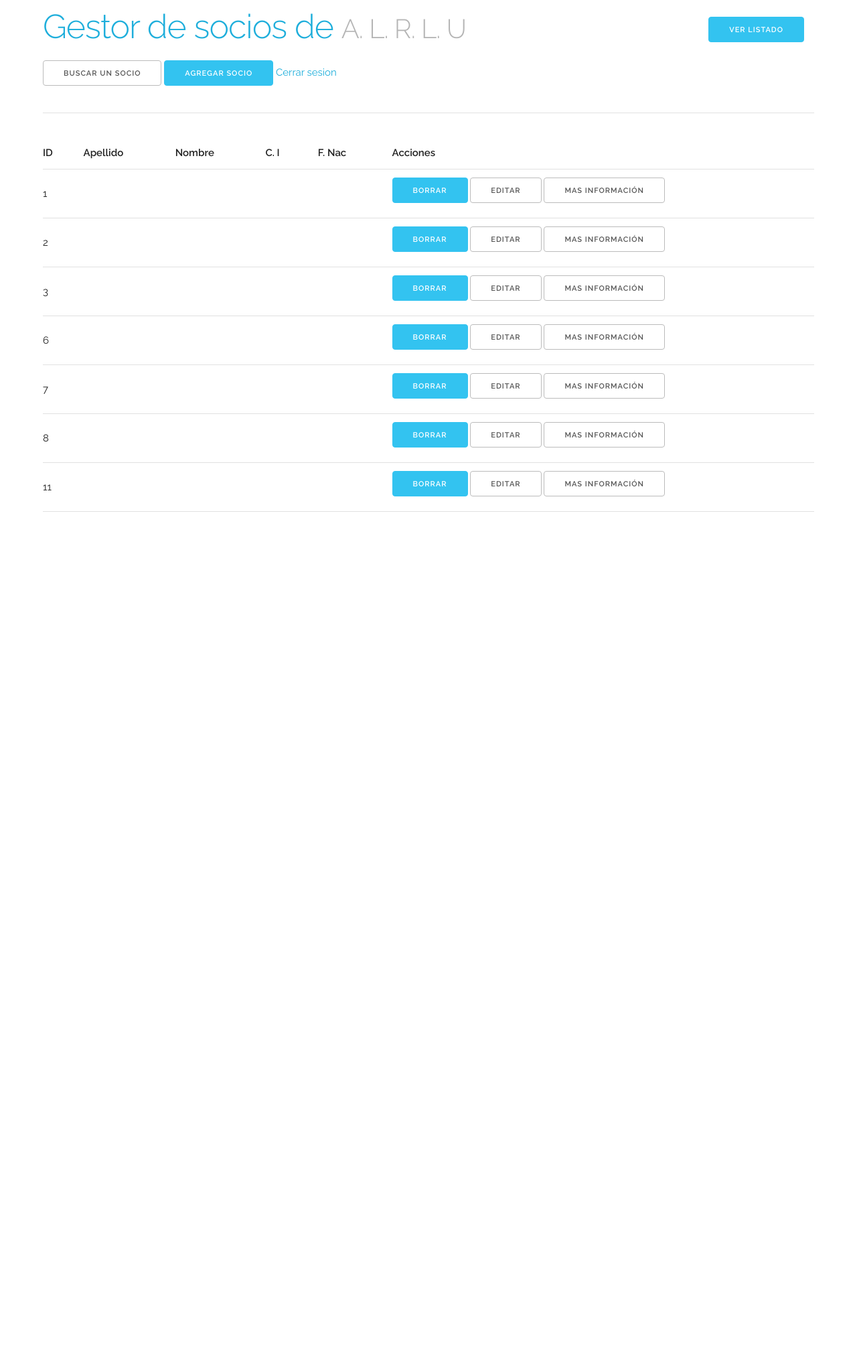
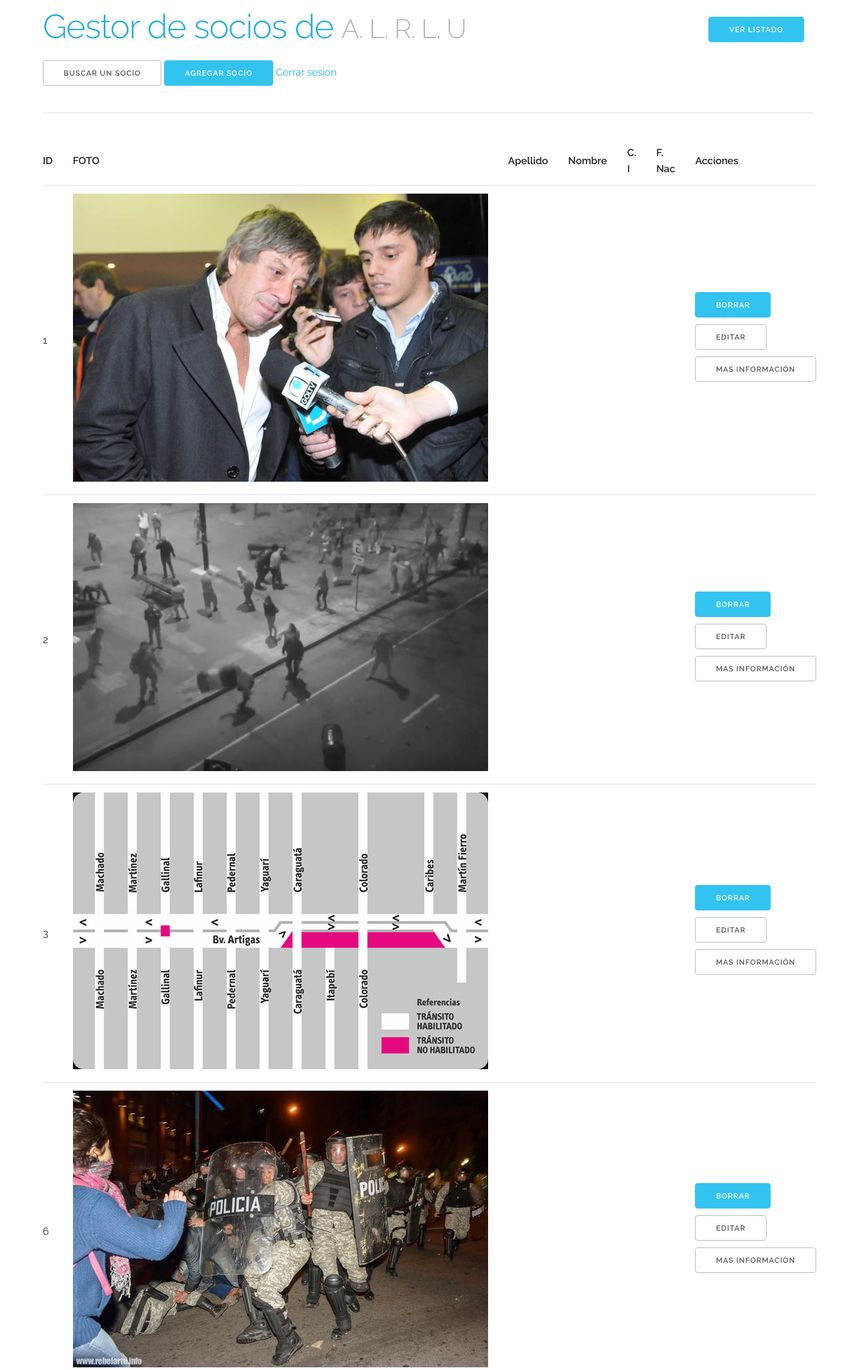
Before and after one commit to kisquian/Fans_System, a PHP site: page /gestor_socios/index.php in a window 1280 px wide. Shown: the top 2045 px of the page at 67% size. Before the commit the page ends 764 px from the top, so only its background shows below. Run offline with PHP 8.4, Linux system fonts and the light colour scheme; the visitor is signed in with stand-in values (Sample User, id 1); data comes from the database, SQL or seed files in the repository; data that the repository does not hold is empty; some libraries are stand-ins or nearby versions.

Commit message:
Pics are visible now in home.php

```diff
--- a/app/views/home.php
+++ b/app/views/home.php
@@ -21,6 +21,7 @@
 
               <tr>
                 <th>ID</th>
+                <th>FOTO</th>
                 <th>Apellido</th>
                 <th>Nombre</th>
                 <th>C. I</th>
@@ -32,6 +33,7 @@
                   foreach( $listaPosts as $pst ) { ?>
                     <tr id="<?php echo $pst->id ?>">
                       <td><?php echo $pst->id ?></td>
+                      <td><img src="<?php echo "upload".DIRECTORY_SEPARATOR; echo $pst->img ?>"></td>
                       <td><?php echo $pst->apellidos; ?></td>
                       <td><?php echo $pst->nombre; ?></td>
                       <td><?php echo $pst->cedula; ?></td>
--- a/app/views/inc/globalVars.php
+++ b/app/views/inc/globalVars.php
@@ -1,4 +1,5 @@
 <?php $the_title = "Gestión de Socios - A. L. R. L. U";
+$uploadFolder = dirname(__FILE__);
 
 if (isset($_GET['msg'])) {
 
```
Also changed, not shown: upload/pp_bacdfbfb128ccfdbc92dd68737c2b554.jpg (added).
